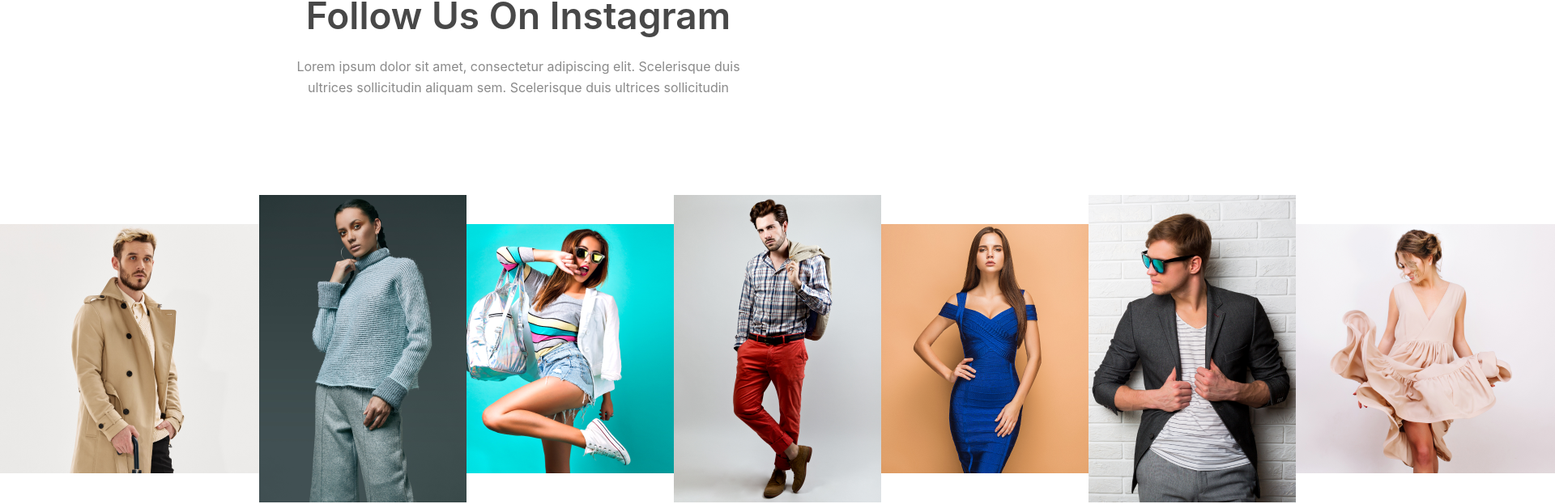
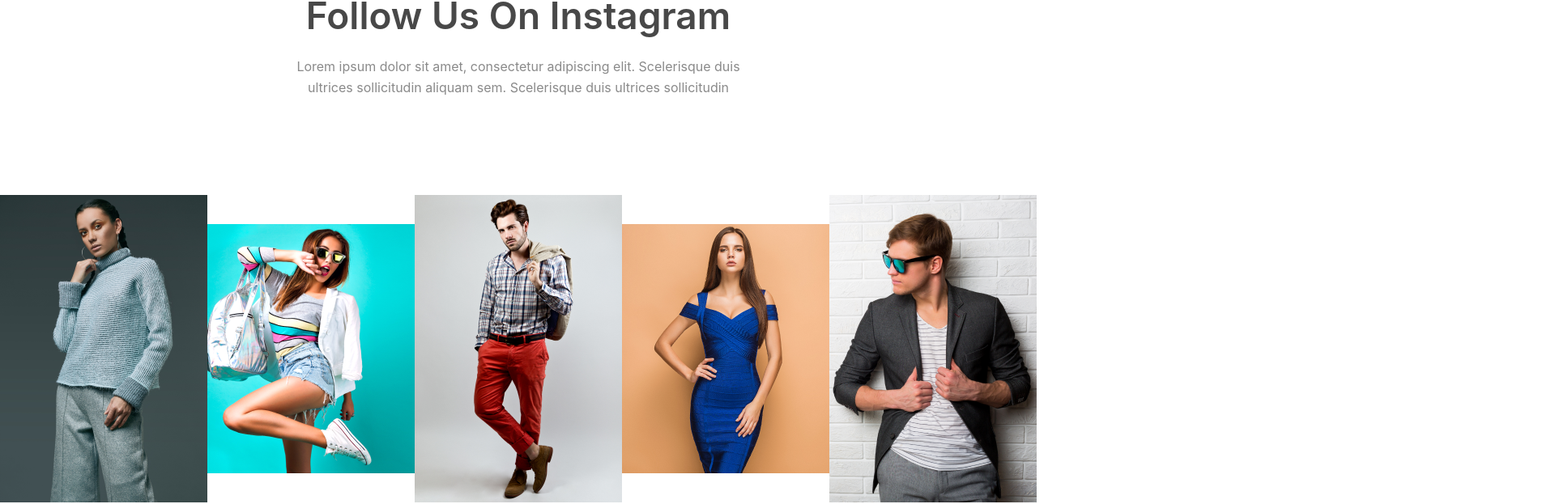
Before and after one commit to VaheM27/project_team_one, a React (Create React App) app: page / in a window 1280 px wide. Shown: the part 4373-4996 px from the top of the page at 81% size, 1920 px wide, since content can reach past the window. Built offline with nearby package versions, Linux system fonts and the light colour scheme.

Commit message:
fix follow brench

```diff
--- a/src/components/feature/FollowUs/FollowUs.module.scss
+++ b/src/components/feature/FollowUs/FollowUs.module.scss
@@ -29,6 +29,7 @@
         width: 100%;
         display: flex;
         align-items: center;
-        justify-content: space-between;
+        justify-content: center;
+        overflow: hidden;
     }
 }
```
